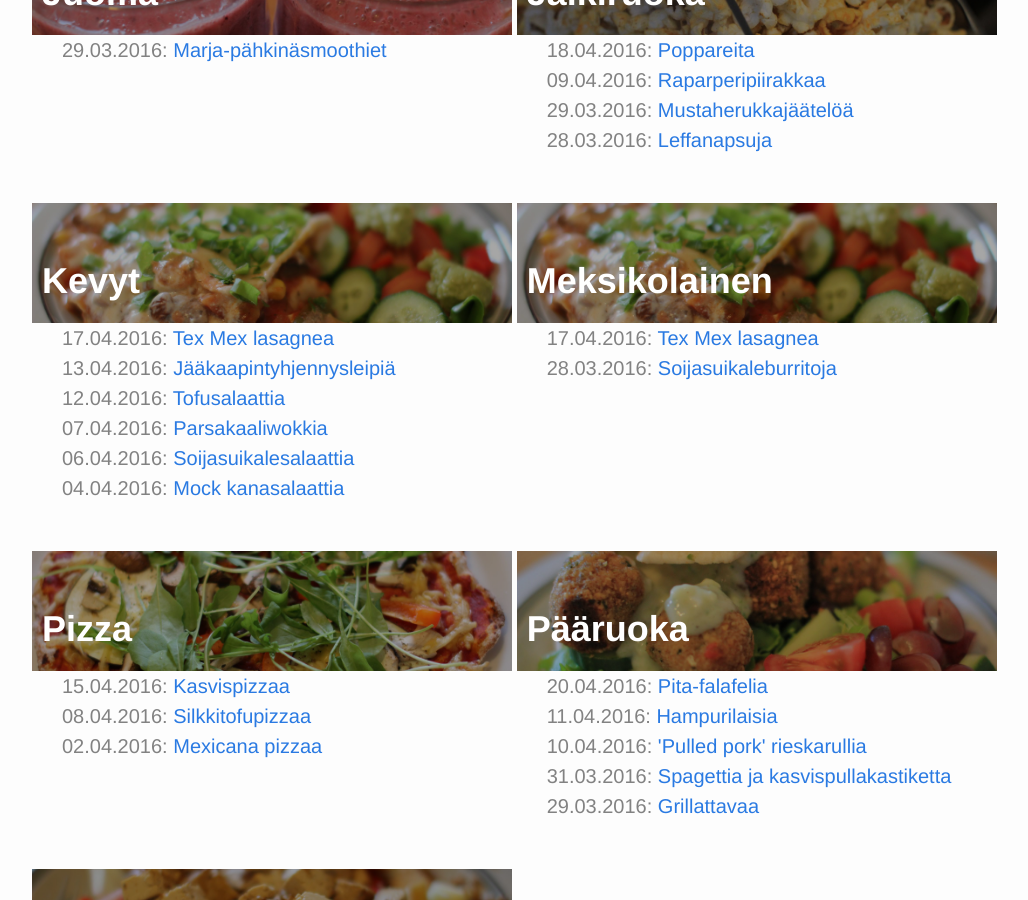
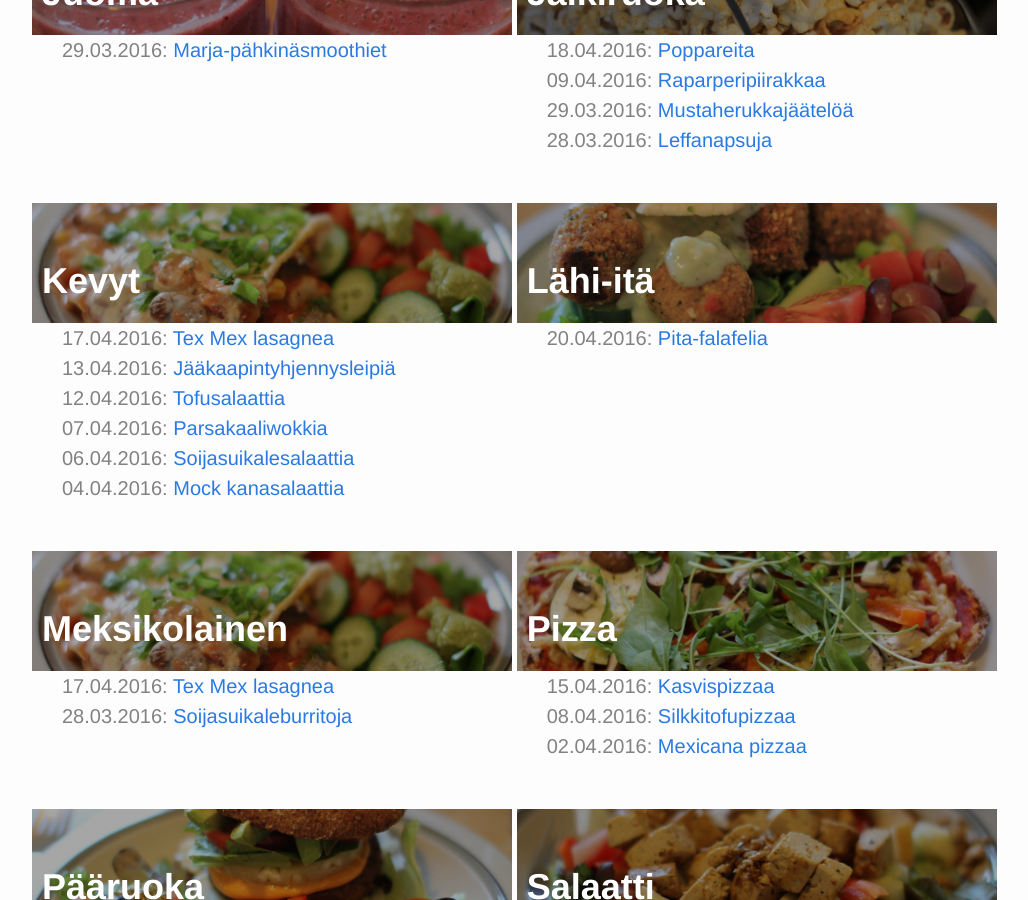
Before and after one commit to nmssvs/nmssvs.github.io, a Jekyll site: the page built from resepti/index.html, in a window 1280 px wide and 900 px high, scrolled down 528 px. Shown: the whole window, without its empty margins (118-1146 px from the left). Built offline with Jekyll 4.4.1, drawn with Linux system fonts in a browser that asks for light colours.

Commit message:
change Pita recipe category

```diff
--- a/_posts/2016-04-20-pitafalafel.markdown
+++ b/_posts/2016-04-20-pitafalafel.markdown
@@ -5,7 +5,7 @@ date:   2016-04-20 19:00:00 +0200
 photo: /images/recipes/2016-04-20-pita.jpg
 author: verna koskinen
 categories: resepti
-tags: Pääruoka
+tags: Lähi-itä
 ---
 
 Pita-leipää falafel täytteellä. Edullista ja rasvaista. :)
```
